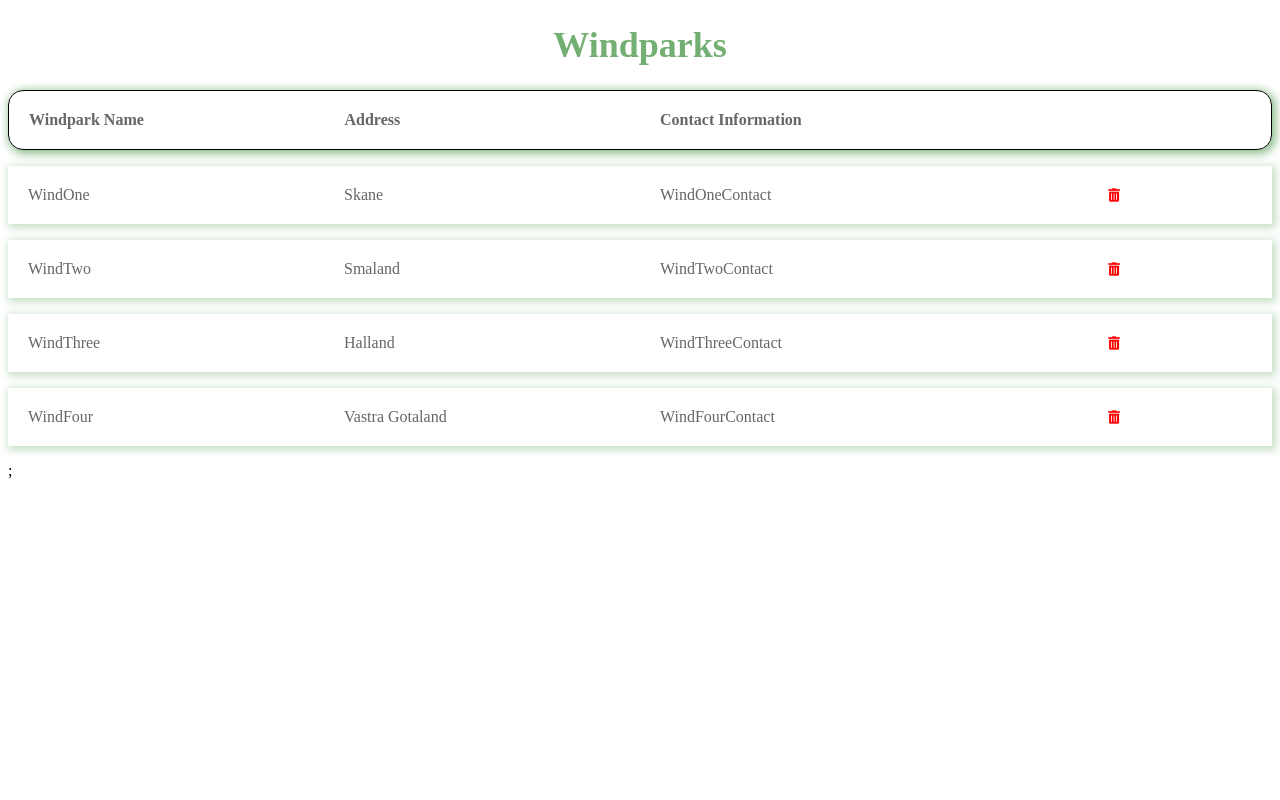
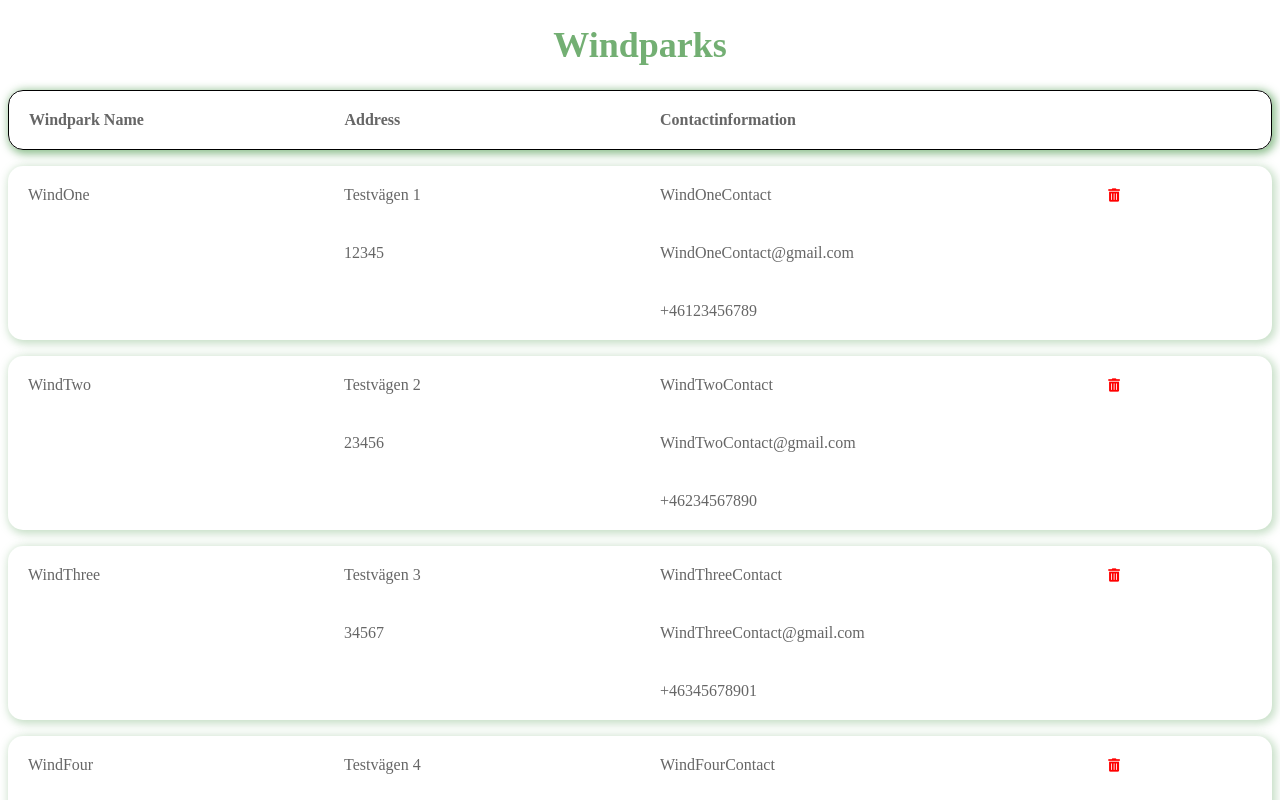
Before and after one commit to leantrim/windbooking-frontend, a React (Create React App) app: page / in a window 1280 px wide. Shown: the top 800 px of the page. Built offline with nearby package versions, Linux system fonts and the light colour scheme.

Commit message:
added http get

```diff
--- a/package.json
+++ b/package.json
@@ -11,6 +11,7 @@
     "@types/node": "^16.11.21",
     "@types/react": "^17.0.38",
     "@types/react-dom": "^17.0.11",
+    "axios": "^0.25.0",
     "react": "^17.0.2",
     "react-dom": "^17.0.2",
     "react-scripts": "5.0.0",
--- a/src/components/Windparks.tsx
+++ b/src/components/Windparks.tsx
@@ -1,18 +1,33 @@
 import React, { useEffect, useState } from "react";
+// import { getWindparks } from "../services/windParks";
 import { getWindparks } from "../services/fakeWindparks";
 import { Windpark } from "../types/Windpark";
+import { Windparkheader } from "../types/Windparkheader";
 import "../styles/Windparks.css";
+import { getWindparkheaders } from "../services/fakeWindparkheader";
 
 interface Props {
   windparks: Windpark[];
+  windparkheader: Windparkheader[];
 }
 
 function Windparks() {
   const [windparks, setWindparks] = useState<Windpark[]>();
+  const [windparkheader, setWindparkheader] = useState<Windparkheader[]>();
+
+  // useEffect(() => {
+  //   async function fetchwindparks() {
+  //     const { data: windparks } = await getWindparks();
+  //     setWindparks(windparks);
+  //   }
+  //   fetchwindparks();
+  // }, []);
 
   useEffect(() => {
     const windparks = getWindparks();
     setWindparks(windparks);
+    const windparkheaders = getWindparkheaders();
+    setWindparkheader(windparkheaders);
   }, []);
 
   const handleClick = () => {
@@ -25,15 +40,26 @@ function Windparks() {
         <h1>Windparks</h1>
       </div>
       <div className="parks">
-        <span className="name">Windpark Name</span>
-        <span className="name">Address</span>
-        <span className="name">Contact Information</span>
+        {windparkheader?.map((windparkheader) => (
+          <span key={windparkheader.headerName} className="name">
+            {windparkheader.headerName}
+          </span>
+        ))}
       </div>
       {windparks?.map((windpark) => (
         <div key={windpark.id} className="row">
-          <span className="info">{windpark.windparkName}</span>
-          <span className="info">{windpark.address}</span>
-          <span className="info">{windpark.contactinformation}</span>
+          <span className="name">{windpark.windparkName}</span>
+          <span className="address">{windpark.address.street}</span>
+          <span className="zipcode">{windpark.address.zipcode}</span>
+          <span className="contactName">
+            {windpark.contactinformation.name}
+          </span>
+          <span className="contactEmail">
+            {windpark.contactinformation.email}
+          </span>
+          <span className="contactMobile">
+            {windpark.contactinformation.mobile}
+          </span>
           <button onClick={handleClick} className="fas fa-trash-alt"></button>
         </div>
       ))}
--- /dev/null
+++ b/src/config.json
@@ -0,0 +1,3 @@
+{
+  "apiBaseUrl": "http://localhost:3000/api"
+}
--- /dev/null
+++ b/src/services/fakeWindparkheader.ts
@@ -0,0 +1,17 @@
+import { Windparkheader } from "../types/Windparkheader";
+
+const windparkheaders: Windparkheader[] = [
+  {
+    headerName: "Windpark Name",
+  },
+  {
+    headerName: "Address",
+  },
+  {
+    headerName: "Contactinformation",
+  },
+];
+
+export function getWindparkheaders() {
+  return windparkheaders;
+}
--- a/src/services/fakeWindparks.ts
+++ b/src/services/fakeWindparks.ts
@@ -4,26 +4,54 @@ const windparks: Windpark[] = [
   {
     id: 1,
     windparkName: "WindOne",
-    address: "Skane",
-    contactinformation: "WindOneContact",
+    address: {
+      street: "Testvägen 1",
+      zipcode: 12345,
+    },
+    contactinformation: {
+      name: "WindOneContact",
+      email: "WindOneContact@gmail.com",
+      mobile: "+46123456789",
+    },
   },
   {
     id: 2,
     windparkName: "WindTwo",
-    address: "Smaland",
-    contactinformation: "WindTwoContact",
+    address: {
+      street: "Testvägen 2",
+      zipcode: 23456,
+    },
+    contactinformation: {
+      name: "WindTwoContact",
+      email: "WindTwoContact@gmail.com",
+      mobile: "+46234567890",
+    },
   },
   {
     id: 3,
     windparkName: "WindThree",
-    address: "Halland",
-    contactinformation: "WindThreeContact",
+    address: {
+      street: "Testvägen 3",
+      zipcode: 34567,
+    },
+    contactinformation: {
+      name: "WindThreeContact",
+      email: "WindThreeContact@gmail.com",
+      mobile: "+46345678901",
+    },
   },
   {
     id: 4,
     windparkName: "WindFour",
-    address: "Vastra Gotaland",
-    contactinformation: "WindFourContact",
+    address: {
+      street: "Testvägen 4",
+      zipcode: 45678,
+    },
+    contactinformation: {
+      name: "WindFourContact",
+      email: "WindFourContact@gmail.com",
+      mobile: "+46456789012",
+    },
   },
 ];
 
--- /dev/null
+++ b/src/services/httpService.ts
@@ -0,0 +1,6 @@
+import axios from "axios";
+
+export default {
+  get: axios.get,
+  post: axios.post,
+};
--- /dev/null
+++ b/src/services/windParks.ts
@@ -0,0 +1,22 @@
+import http from "../services/httpService";
+import apiBaseUrl from "../config.json";
+import { Windpark } from "../types/Windpark";
+import { Windparkheader } from "../types/Windparkheader";
+
+const apiEndpoint = `${apiBaseUrl}/windparks`;
+
+export function getWindparks() {
+  return http.get(apiEndpoint);
+}
+
+export function addWindparks(windpark: Windpark) {
+  return http.post(apiEndpoint, windpark);
+}
+
+export function getWindparkheaders() {
+  return http.get(apiEndpoint);
+}
+
+export function addWindparkheaders(windparkheader: Windparkheader) {
+  return http.post(apiEndpoint, windparkheader);
+}
--- a/src/styles/Windparks.css
+++ b/src/styles/Windparks.css
@@ -24,13 +24,55 @@
 
 .row {
   display: grid;
+  border-radius: 15px;
   grid-template-columns: repeat(4, 1fr);
   margin: 16px auto;
-  place-items: left;
   box-shadow: 2px 2px 8px 2px rgb(115, 175, 115, 0.4);
 }
 
-.row .info {
+.row .name {
+  grid-column: 1;
+  grid-row: 1;
+  margin: 20px;
+  color: #666;
+  border-top: none;
+}
+
+.row .address {
+  grid-column: 2;
+  grid-row: 1;
+  margin: 20px;
+  color: #666;
+  border-top: none;
+}
+
+.row .zipcode {
+  grid-column: 2;
+  grid-row: 2;
+  margin: 20px;
+  color: #666;
+  border-top: none;
+}
+
+.row .contactName {
+  grid-column: 3;
+  grid-row: 1;
+  margin: 20px;
+  color: #666;
+  border-top: none;
+}
+
+.row .contactEmail {
+  grid-column: 3;
+  grid-row: 2;
+  margin: 20px;
+  color: #666;
+  border-top: none;
+}
+
+.row .contactMobile {
+  grid-column: 3;
+  grid-row: 3;
   margin: 20px;
   color: #666;
   border-top: none;
--- /dev/null
+++ b/src/types/Windparkheader.ts
@@ -0,0 +1,3 @@
+export interface Windparkheader {
+  headerName: string;
+}
```
Also changed, not shown: src/types/Windpark.ts (+9 -2 lines), 1 other file (tests, documents, lock files or other folders).
